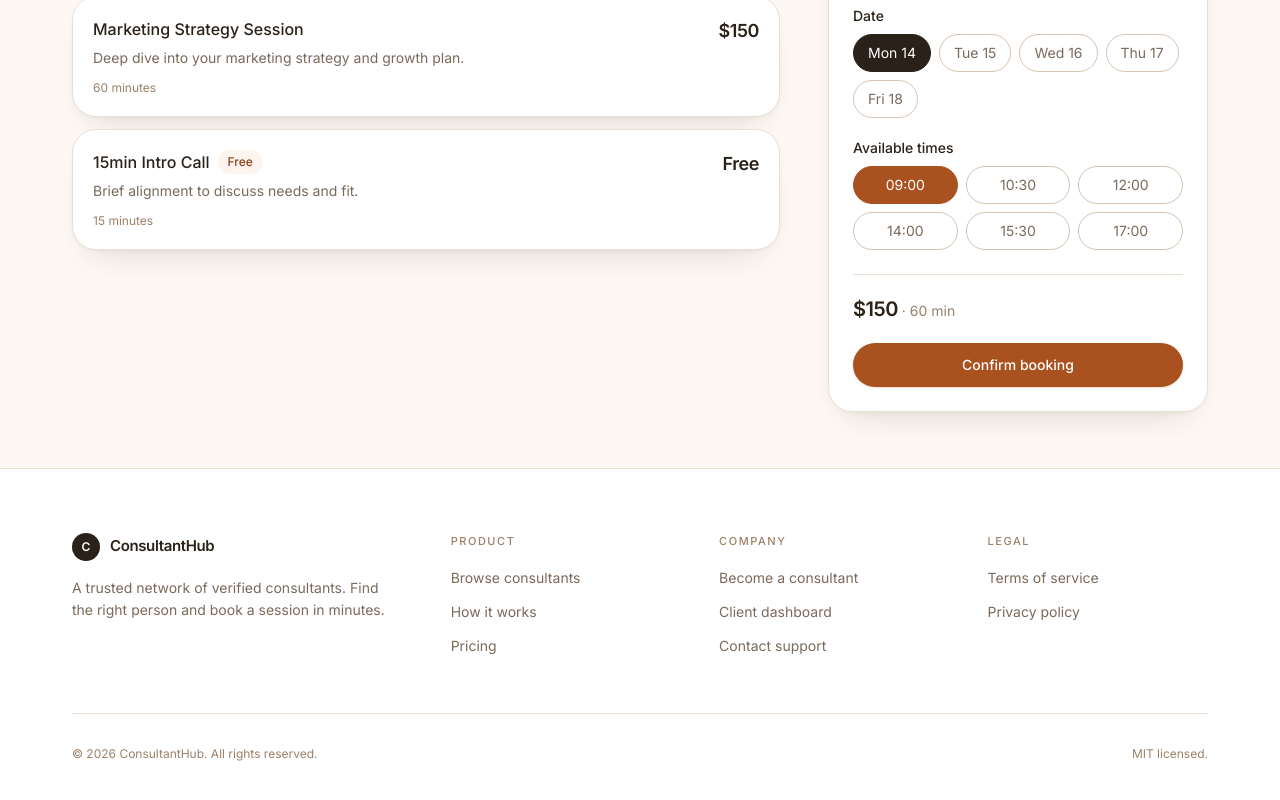
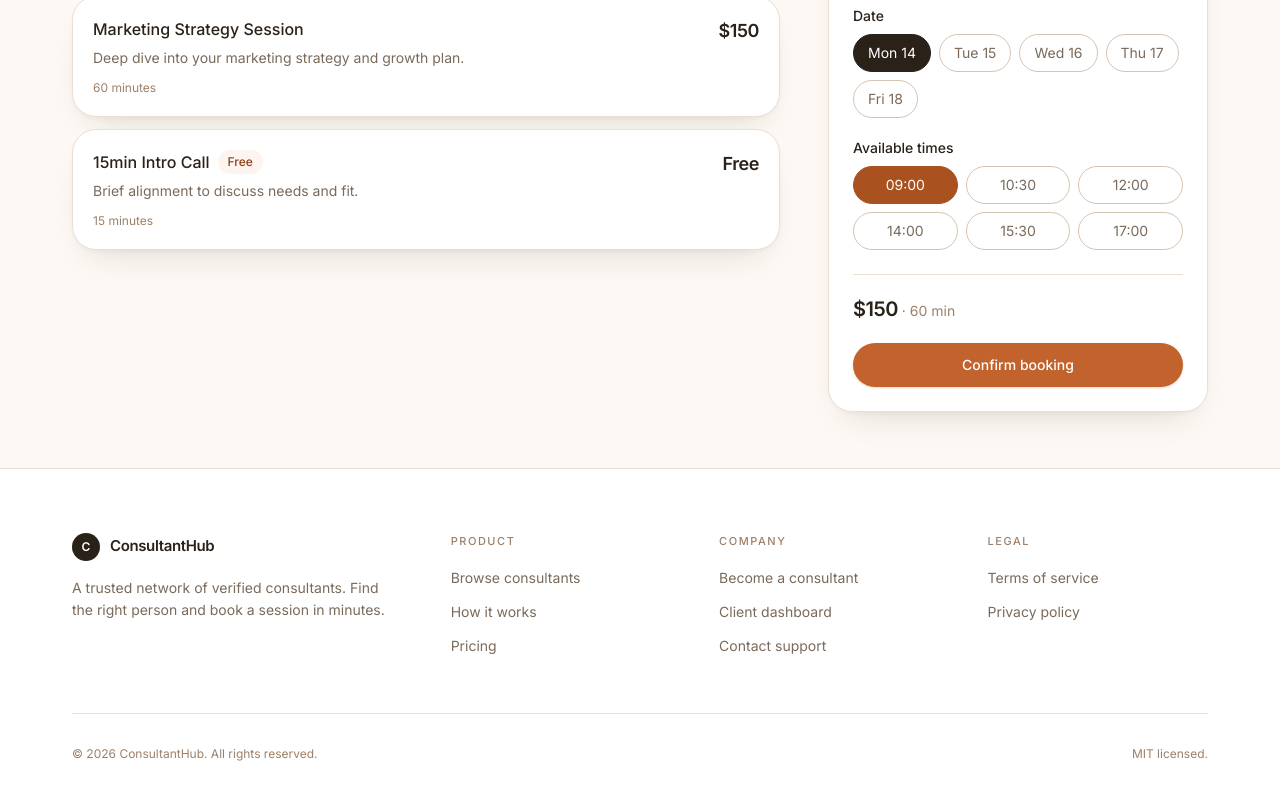
Before and after one commit to Abdrihman-Hussein/ConsultantHub, a React (Vite) app in the folder client/: page /consultants/1 in a window 1280 px wide. Shown: the part 724-1524 px from the top of the page. Built offline with nearby package versions, Linux system fonts and the light colour scheme.

Commit message:
style: tune components for the terracotta palette
Badges, buttons and the verified seal pick up the new accent scale.
Badge exposes its own fill as a CSS variable so icons containing
knockout details match it without hardcoding a hex value.

```diff
--- a/client/src/components/ui/Badge.tsx
+++ b/client/src/components/ui/Badge.tsx
@@ -1,13 +1,13 @@
-import type { ReactNode } from 'react'
+import type { CSSProperties, ReactNode } from 'react'
 
 type Tone = 'neutral' | 'accent' | 'gold' | 'muted' | 'danger'
 
 const tones: Record<Tone, string> = {
-  neutral: 'bg-ink-100 text-ink-700',
+  neutral: 'bg-ink-100 text-ink-800',
   accent: 'bg-accent-50 text-accent-700',
   gold: 'bg-gold-300/25 text-gold-600',
   muted: 'bg-surface-muted text-muted',
-  danger: 'bg-red-50 text-danger',
+  danger: 'bg-danger-soft text-danger',
 }
 
 interface BadgeProps {
@@ -16,9 +16,23 @@ interface BadgeProps {
   className?: string
 }
 
+/**
+ * Exposes the badge's own background as `--ch-badge-fill` so that icons
+ * containing knockout details (a checkmark inside a filled seal, say) can
+ * match it without hardcoding a hex value.
+ */
+const fills: Record<Tone, string> = {
+  neutral: 'var(--ch-ink-100)',
+  accent: 'var(--ch-accent-50)',
+  gold: '#F7EAD2',
+  muted: 'var(--ch-surface-muted)',
+  danger: 'var(--ch-danger-soft)',
+}
+
 export default function Badge({ tone = 'neutral', children, className = '' }: BadgeProps) {
   return (
     <span
+      style={{ '--ch-badge-fill': fills[tone] } as CSSProperties}
       className={`inline-flex items-center gap-1.5 rounded-full px-2.5 py-1 text-xs font-medium ${tones[tone]} ${className}`}
     >
       {children}
--- a/client/src/components/ui/Button.tsx
+++ b/client/src/components/ui/Button.tsx
@@ -7,12 +7,12 @@ type Size = 'sm' | 'md' | 'lg'
 const base =
   'inline-flex items-center justify-center gap-2 rounded-full font-medium whitespace-nowrap ' +
   'transition-all duration-200 ease-smooth focus-visible:outline-none focus-visible:ring-2 ' +
-  'focus-visible:ring-accent/40 focus-visible:ring-offset-2 disabled:pointer-events-none disabled:opacity-50'
+  'focus-visible:ring-accent-500/40 focus-visible:ring-offset-2 disabled:pointer-events-none disabled:opacity-50'
 
 const variants: Record<Variant, string> = {
-  primary: 'bg-accent-600 text-white hover:bg-accent-700 shadow-sm shadow-accent-600/20',
-  dark: 'bg-ink-950 text-white hover:bg-ink-800 shadow-sm',
-  outline: 'border border-line-strong bg-surface text-body hover:border-ink-950 hover:bg-ink-50',
+  primary: 'bg-accent-500 text-white hover:bg-accent-600 shadow-sm shadow-accent-500/25',
+  dark: 'bg-ink-950 text-white hover:bg-ink-900 shadow-sm',
+  outline: 'border border-line-strong bg-surface text-body hover:border-accent-500 hover:bg-accent-50',
   ghost: 'text-muted hover:bg-ink-100 hover:text-body',
 }
 
```
